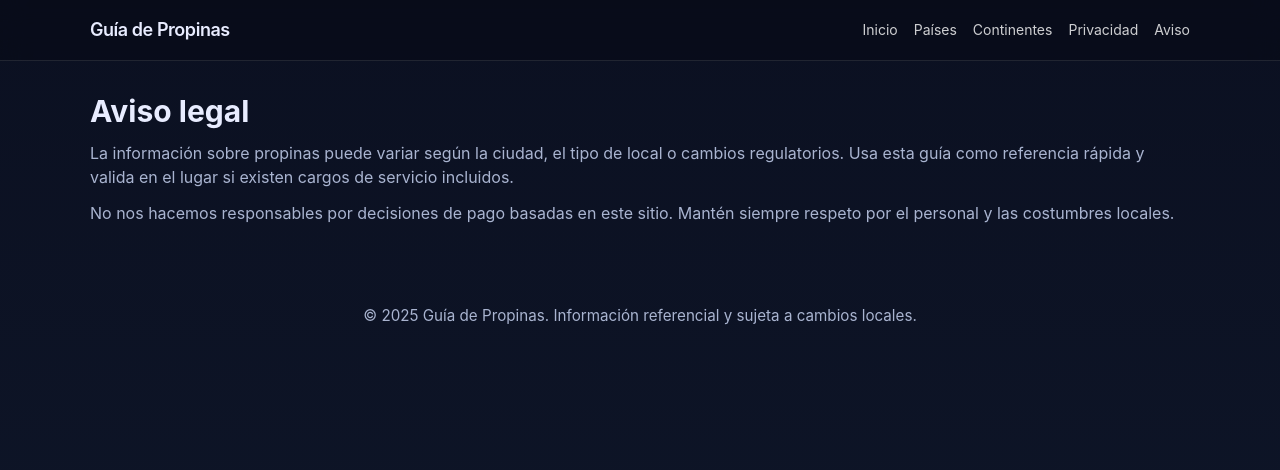
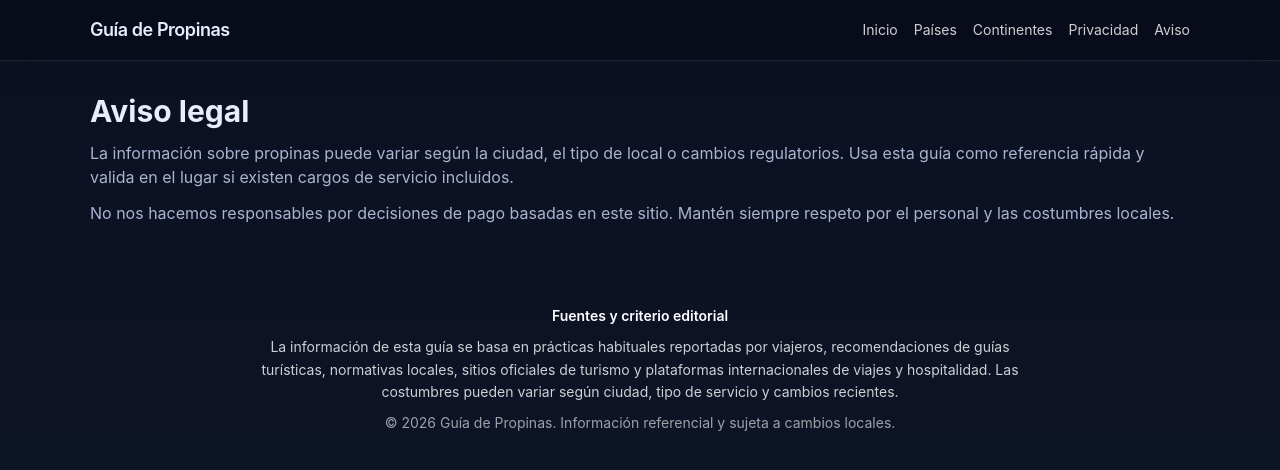
Before and after one commit to elpenultimo/guiadepropinas, a Next.js app: page /aviso in a window 1280 px wide. Shown: the top 470 px of the page. Built offline with nearby package versions, Linux system fonts and the light colour scheme.

Commit message:
Update footer editorial note

```diff
--- a/components/Footer.tsx
+++ b/components/Footer.tsx
@@ -1,7 +1,18 @@
 export function Footer() {
   return (
     <footer className="footer">
-      © {new Date().getFullYear()} Guía de Propinas. Información referencial y sujeta a cambios locales.
+      <div className="container flex flex-col items-center gap-2 text-center text-sm leading-relaxed text-white/80">
+        <p className="font-semibold text-white">Fuentes y criterio editorial</p>
+        <p className="max-w-3xl">
+          La información de esta guía se basa en prácticas habituales reportadas por viajeros,
+          recomendaciones de guías turísticas, normativas locales, sitios oficiales de turismo y
+          plataformas internacionales de viajes y hospitalidad. Las costumbres pueden variar según
+          ciudad, tipo de servicio y cambios recientes.
+        </p>
+        <p className="text-white/60">
+          © 2026 Guía de Propinas. Información referencial y sujeta a cambios locales.
+        </p>
+      </div>
     </footer>
   );
 }
```
